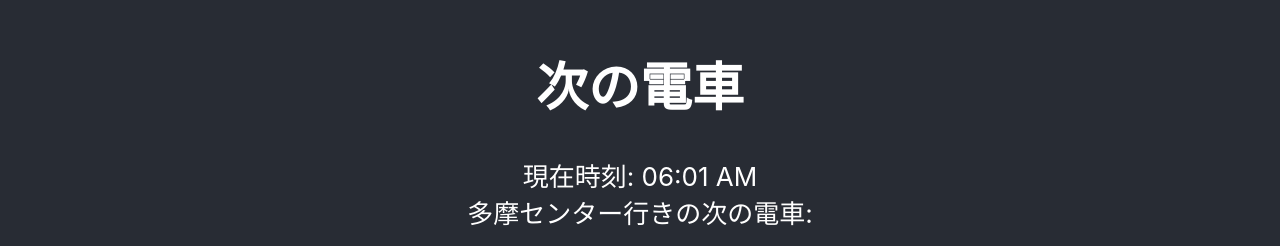
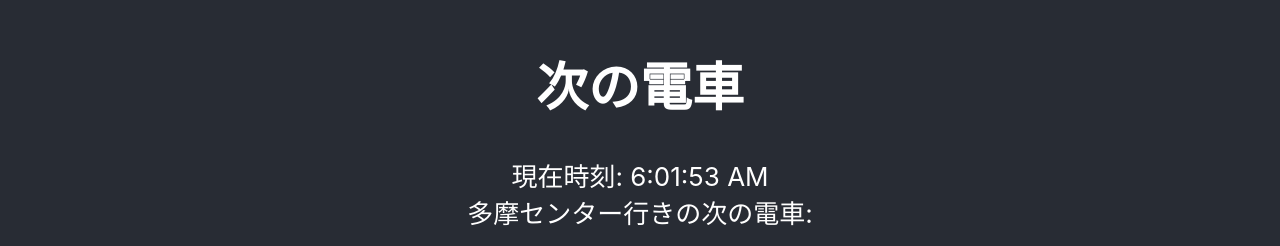
Before and after one commit to tosi4580/aws1, a React (Create React App) app: page / in a window 1280 px wide. Shown: the part 211-457 px from the top of the page. Built offline with nearby package versions, Linux system fonts and the light colour scheme; what aws-amplify would draw is missing.

Commit message:
Update App.js

```diff
--- a/src/App.js
+++ b/src/App.js
@@ -9,13 +9,13 @@ function App() {
   const [northboundTimetable, setNorthboundTimetable] = useState([]);
   const [southboundTimetable, setSouthboundTimetable] = useState([]);
   const [loading, setLoading] = useState(false);
-  const [currentTime, setCurrentTime] = useState(new Date().toLocaleTimeString([], { hour: '2-digit', minute: '2-digit' }));
+  const [currentTime, setCurrentTime] = useState(new Date().toLocaleTimeString());
   const [closestTrainTime, setClosestTrainTime] = useState("");
   const [direction, setDirection] = useState("");
 
   useEffect(() => {
     const interval = setInterval(() => {
-      setCurrentTime(new Date().toLocaleTimeString([], { hour: '2-digit', minute: '2-digit' }));
+      setCurrentTime(new Date().toLocaleTimeString());
     }, 1000);
     return () => clearInterval(interval);
   }, []);
```
